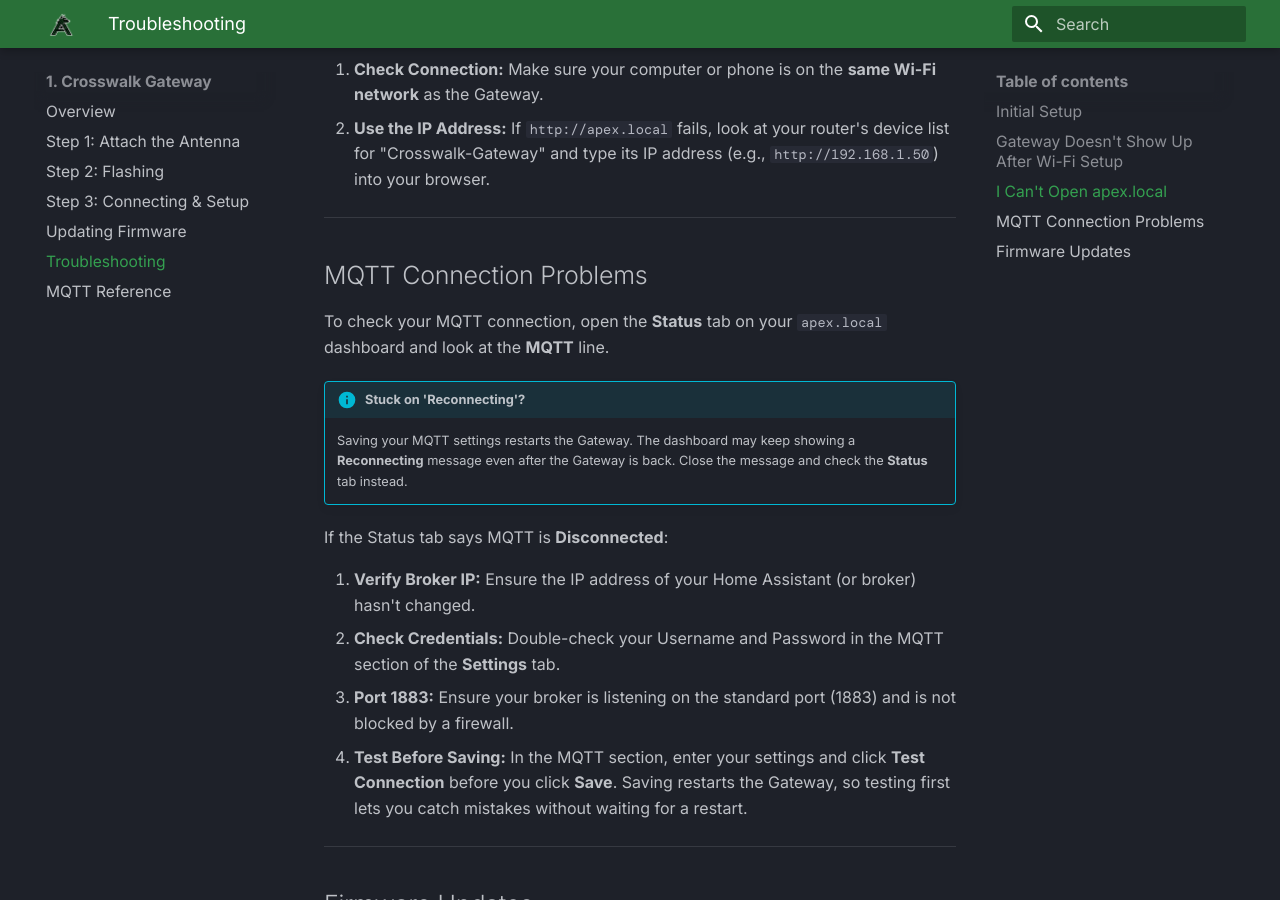
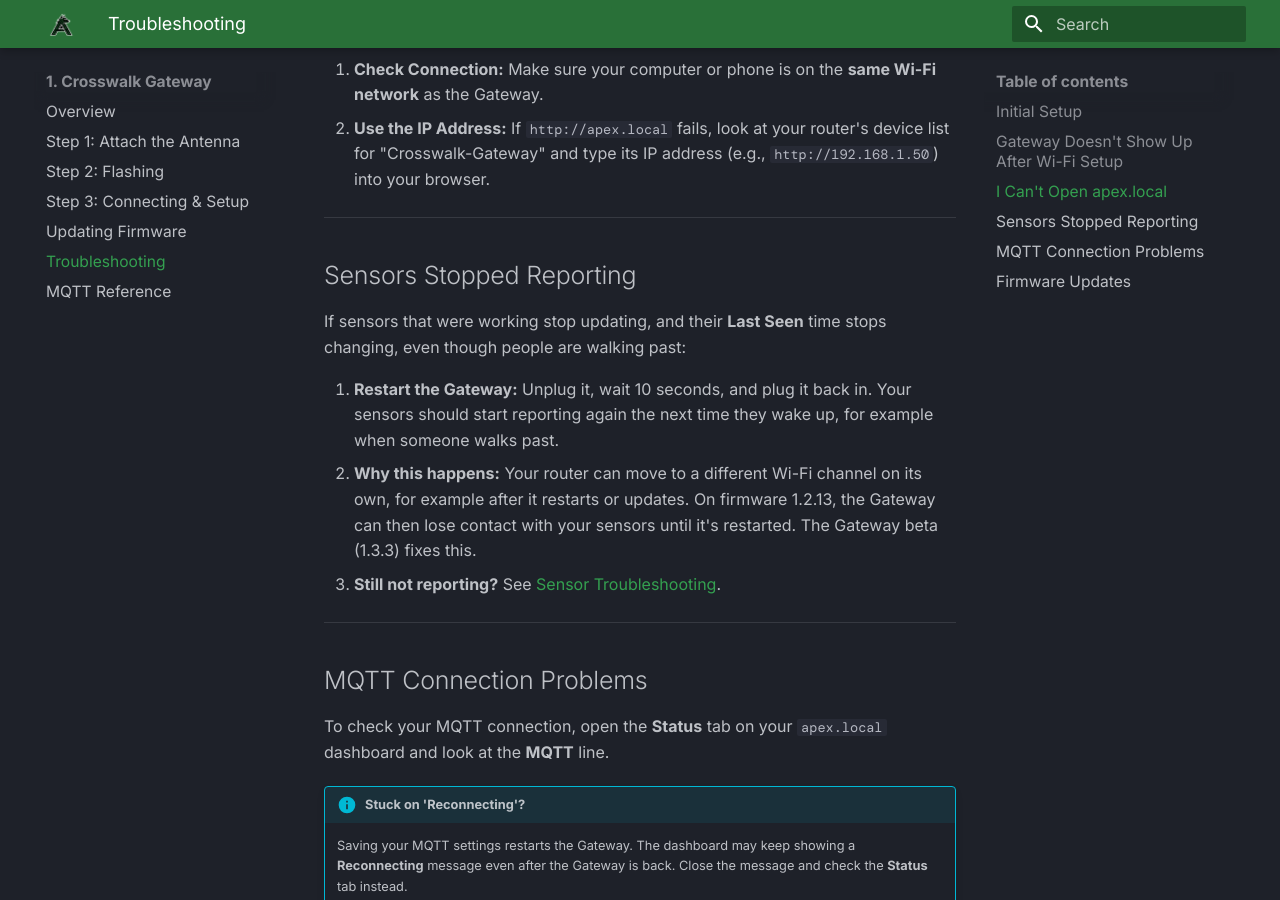
Before and after one commit to apexsensorlabsllc/apexsensorlabsllc.github.io, an MkDocs documentation site: the page built from docs/crosswalk/gateway-troubleshooting.md, in a window 1280 px wide and 900 px high, scrolled down 1096 px. Built offline with MkDocs 1.6.1 and Material for MkDocs 9.7.7, drawn with Linux system fonts in a browser that asks for light colours; some web fonts are replaced.

Commit message:
Add a Sensors Stopped Reporting section to Gateway Troubleshooting
On 1.2.13 the Gateway loses contact with its sensors when the router
changes Wi-Fi channel, until it restarts. The new section tells people
to restart the Gateway, explains why, and says the 1.3.3 beta fixes it.

```diff
--- a/docs/crosswalk/gateway-troubleshooting.md
+++ b/docs/crosswalk/gateway-troubleshooting.md
@@ -24,6 +24,15 @@ If you've reconnected your phone to your home Wi-Fi but the dashboard won't load
 
 ---
 
+## Sensors Stopped Reporting
+If sensors that were working stop updating, and their **Last Seen** time stops changing, even though people are walking past:
+
+1.  **Restart the Gateway:** Unplug it, wait 10 seconds, and plug it back in. Your sensors should start reporting again the next time they wake up, for example when someone walks past.
+2.  **Why this happens:** Your router can move to a different Wi-Fi channel on its own, for example after it restarts or updates. On firmware 1.2.13, the Gateway can then lose contact with your sensors until it's restarted. The Gateway beta (1.3.3) fixes this.
+3.  **Still not reporting?** See [Sensor Troubleshooting](./sensor-troubleshooting.md).
+
+---
+
 ## MQTT Connection Problems
 To check your MQTT connection, open the **Status** tab on your `apex.local` dashboard and look at the **MQTT** line.
 
```
